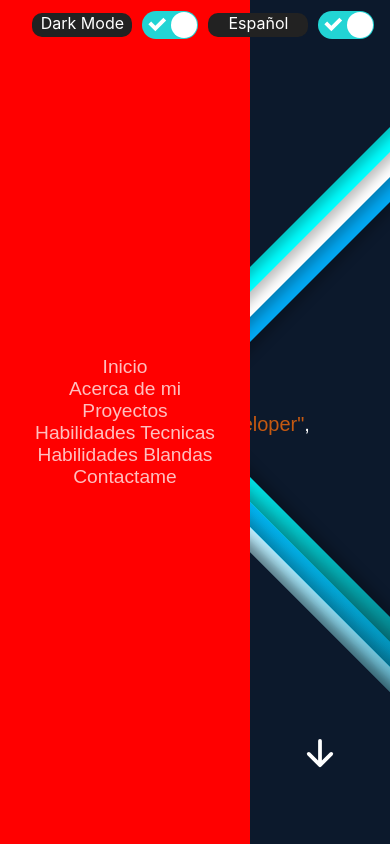
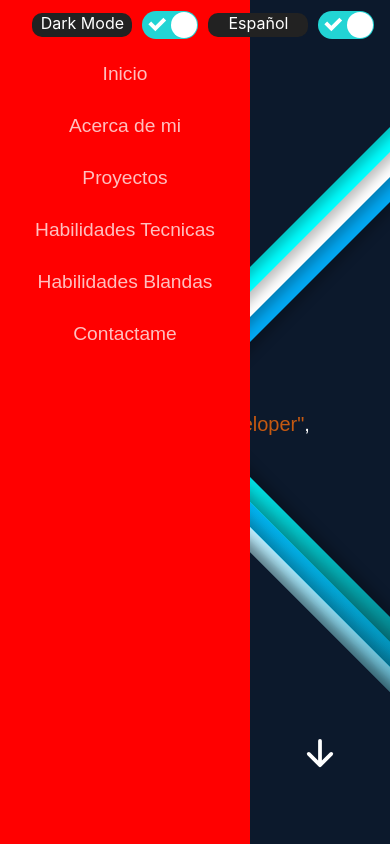
Before and after one commit to leonelborgesdev/portfolio, a React (Create React App) app: page / in a window 390 px wide. Shown: the top 844 px of the page. Built offline with nearby package versions, Linux system fonts and the light colour scheme.

Commit message:
portfolio

```diff
--- a/src/components/Footer/PageFooter.css
+++ b/src/components/Footer/PageFooter.css
@@ -132,11 +132,26 @@
         width: 250px;
         height: 100vh;
         display: flex;
-        justify-content: center;
+        justify-content: flex-start;
         flex-direction: column;
+        align-items: center;
         position: fixed;
         top: 0;
         left: 0;
         z-index: 1001;
     }
+    .menu_item{
+        padding: 15px 5px;
+        width: 220px;
+        border-radius: 4px;
+        cursor: pointer;
+    }
+    footer .menu li a {
+        width: 100%;
+        height: 100%;
+        margin: 0px;
+    }
+    .menu_item:hover{
+        background: #3586ff;
+    }
 }
--- a/src/components/Footer/PageFooter.jsx
+++ b/src/components/Footer/PageFooter.jsx
@@ -58,6 +58,7 @@
             </li>
           </ul>
           <ul className="menu">
+            <li className="menu_item">x</li>
             {menu_footer.map((item) => {
               return (
                 <li className="menu_item" key={menu_footer.indexOf(item)}>
```
